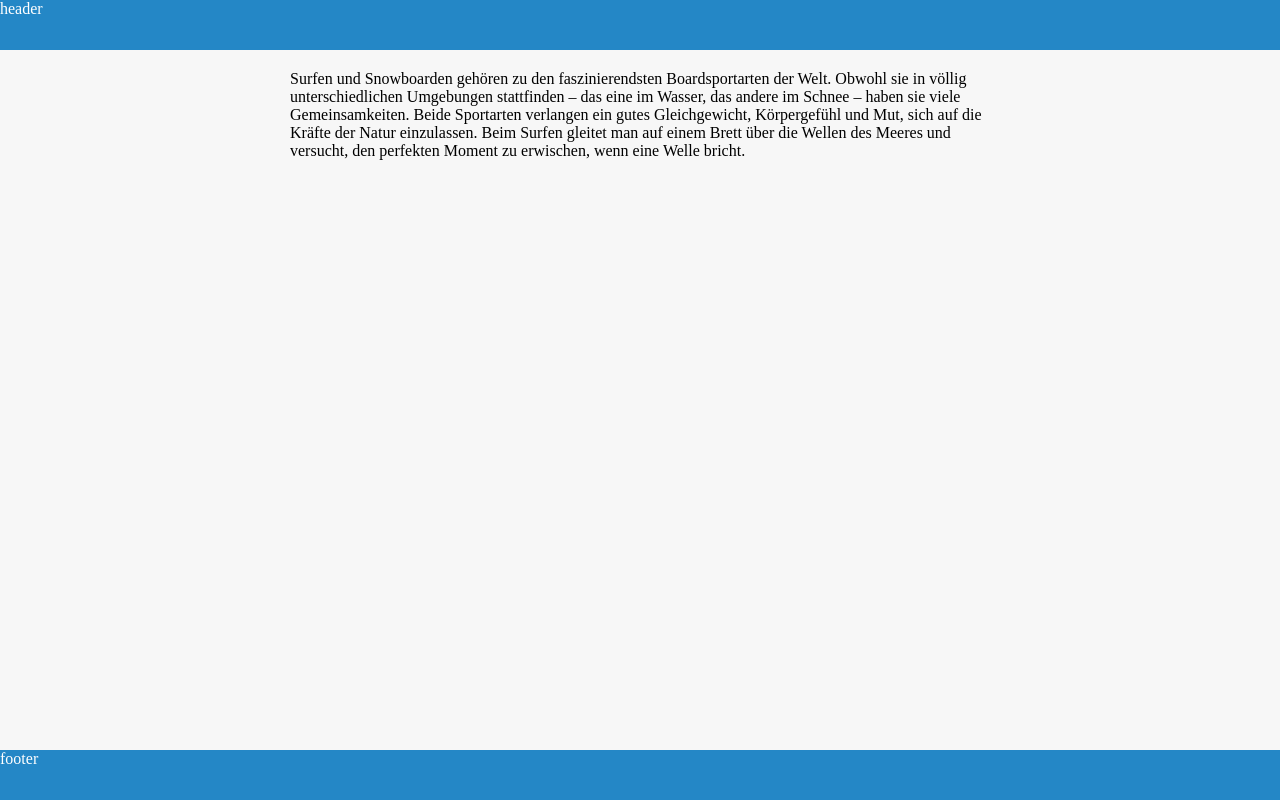
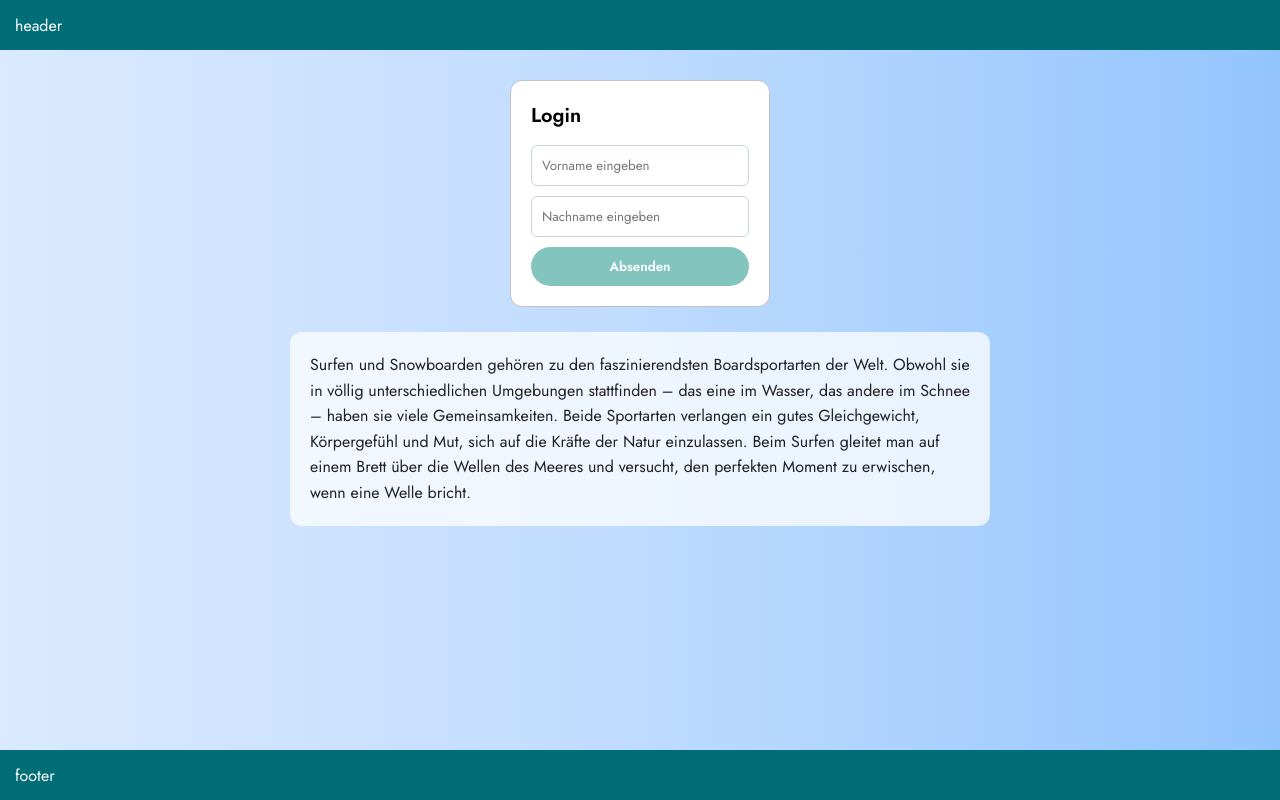
Before and after one commit to Luapod-arch/Responsive-Login-Page-, a plain HTML site: page index.html in a window 1280 px wide. Drawn offline with Linux system fonts and the light colour scheme.

Commit message:
Finale Version
Finale Version

```diff
--- a/index.html
+++ b/index.html
@@ -1,9 +1,11 @@
 <!DOCTYPE html>
-<html>
+<html lang="de">
 <head>
   <meta charset="utf-8">
   <meta name="viewport" content="width=device-width, initial-scale=1">
   <title>Learn Flexbox</title>
+
+  <link href="https://fonts.googleapis.com/css2?family=Jost:wght@300;400;600&display=swap" rel="stylesheet">
   <link rel="stylesheet" href="style.css">
 </head>
 
@@ -12,6 +14,17 @@
   <div class="header">header</div>
 
   <div class="content">
+    <div class="wrapper">
+      <div class="login-box">
+        <h2>Login</h2>
+
+        <form class="login-form">
+          <input type="text" placeholder="Vorname eingeben">
+          <input type="text" placeholder="Nachname eingeben">
+          <button type="submit">Absenden</button>
+        </form>
+      </div>
+
       <div class="text">
         Surfen und Snowboarden gehören zu den faszinierendsten Boardsportarten der Welt.
         Obwohl sie in völlig unterschiedlichen Umgebungen stattfinden – das eine im Wasser,
@@ -21,6 +34,7 @@
         und versucht, den perfekten Moment zu erwischen, wenn eine Welle bricht.
       </div>
     </div>
+  </div>
 
   <div class="footer">footer</div>
 
--- a/style.css
+++ b/style.css
@@ -1,32 +1,85 @@
 body {
   min-height: 100vh;
   margin: 0;
-
-  /* Flexbox Layout für Header, Content und Footer */
   display: flex;
   flex-direction: column;
+  font-family: "Jost", sans-serif;
+  background: linear-gradient(to right, #dbeafe, #bfdbfe, #93c5fd);
 }
 
 .header,
 .footer {
   height: 50px;
   color: #ffffff;
-  background-color: #2487c6;
+  background-color: #006d77;
+  display: flex;
+  align-items: center;
+  padding-left: 15px;
 }
 
 .content {
   flex-grow: 1;
-  background-color: #f7f7f7;
-
-  /* Flexbox zum Zentrieren des Inhalts */
   display: flex;
   justify-content: center;
+  padding: 30px 20px;
+}
+
+.wrapper {
+  width: 100%;
+  max-width: 700px;
+}
+
+.login-box {
+  width: 260px;
+  margin: 0 auto 25px auto;
+  padding: 20px;
+  background-color: #ffffff;
+  border: 1px solid #bfc2c7;
+  border-radius: 12px;
+  box-sizing: border-box;
+}
+
+.login-box h2 {
+  margin-top: 0;
+  margin-bottom: 15px;
+  font-size: 20px;
+}
+
+.login-form {
+  display: flex;
+  flex-direction: column;
+  gap: 10px;
+}
+
+.login-form input {
+  padding: 10px;
+  border: 1px solid #cbd5e1;
+  border-radius: 6px;
+  font-family: "Jost", sans-serif;
+}
+
+.login-form button {
+  padding: 10px;
+  border: none;
+  border-radius: 20px;
+  background-color: #83c5be;
+  color: white;
+  font-family: "Jost", sans-serif;
+  font-weight: 600;
+  cursor: pointer;
+  transition: background-color 0.3s ease, transform 0.3s ease;
+}
+
+.login-form button:hover {
+  background-color: #e29578;
+  transform: scale(1.03);
 }
 
 .text {
   padding: 20px;
-  /* verhindert dass der Text am Rand klebt */
-
   max-width: 700px;
-  /* begrenzt die Textbreite */
+  line-height: 1.6;
+  color: #222222;
+  background-color: rgba(255, 255, 255, 0.75);
+  border-radius: 12px;
 }
```
Lines whose indentation alone changed are shown as unchanged.
